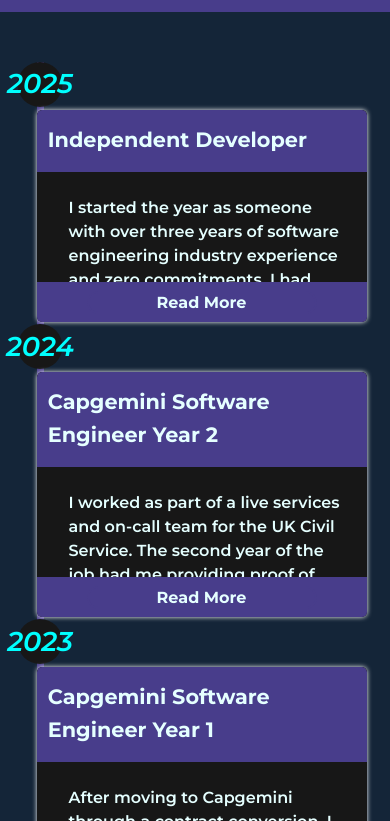
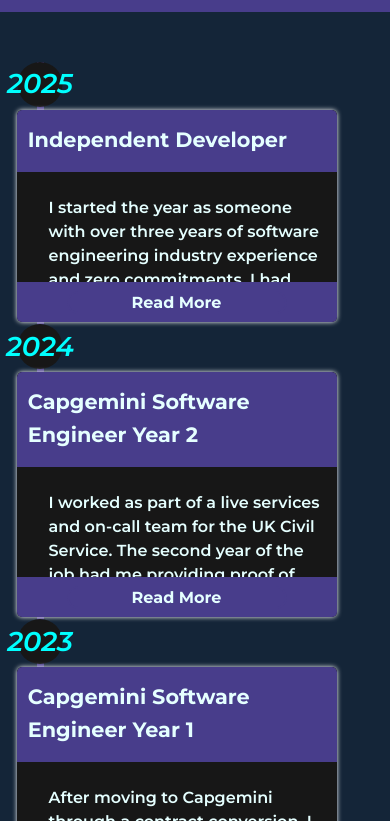
Before and after one commit to Christian-QA/Christian-QA.github.io, a React (Vite) app: page / in a window 390 px wide. Shown: the part 2623-3444 px from the top of the page. Built offline with nearby package versions, Linux system fonts and the light colour scheme; the HTML template or start-up script is replaced by a standard one.

Commit message:
Reworked experience box logic

```diff
--- a/src/styling/Experience.css
+++ b/src/styling/Experience.css
@@ -193,7 +193,6 @@
         width: 80px;
     }
 
-
     #timeline ul li .box {
         width: 380px;
     }
@@ -211,18 +210,54 @@
         left: 40px;
     }
 
-    @media (max-width: 500px) {
+    @media (max-width: 470px) {
         #timeline ul li .box {
-            width: 330px;
+            width: 420px;
             bottom: 2px;
         }
 
         #timeline ul li:nth-child(odd) .box {
-            left: 0;
+            left: -20px;
+            right: -20px;
         }
 
         #timeline ul li:nth-child(even) .box {
-            left: 0;
+            left: -20px;
+            right: -20px;
+        }
+    }
+
+    @media (max-width: 440px) {
+        #timeline ul li .box {
+            width: 370px;
+            bottom: 2px;
+        }
+
+        #timeline ul li:nth-child(odd) .box {
+            left: -20px;
+            right: -20px;
+        }
+
+        #timeline ul li:nth-child(even) .box {
+            left: -20px;
+            right: -20px;
+        }
+    }
+
+    @media (max-width: 400px) {
+        #timeline ul li .box {
+            width: 320px;
+            bottom: 2px;
+        }
+
+        #timeline ul li:nth-child(odd) .box {
+            left: -20px;
+            right: -20px;
+        }
+
+        #timeline ul li:nth-child(even) .box {
+            left: -20px;
+            right: -20px;
         }
     }
 }
```
Also changed, not shown: 1 other file (tests, documents, lock files or other folders).
